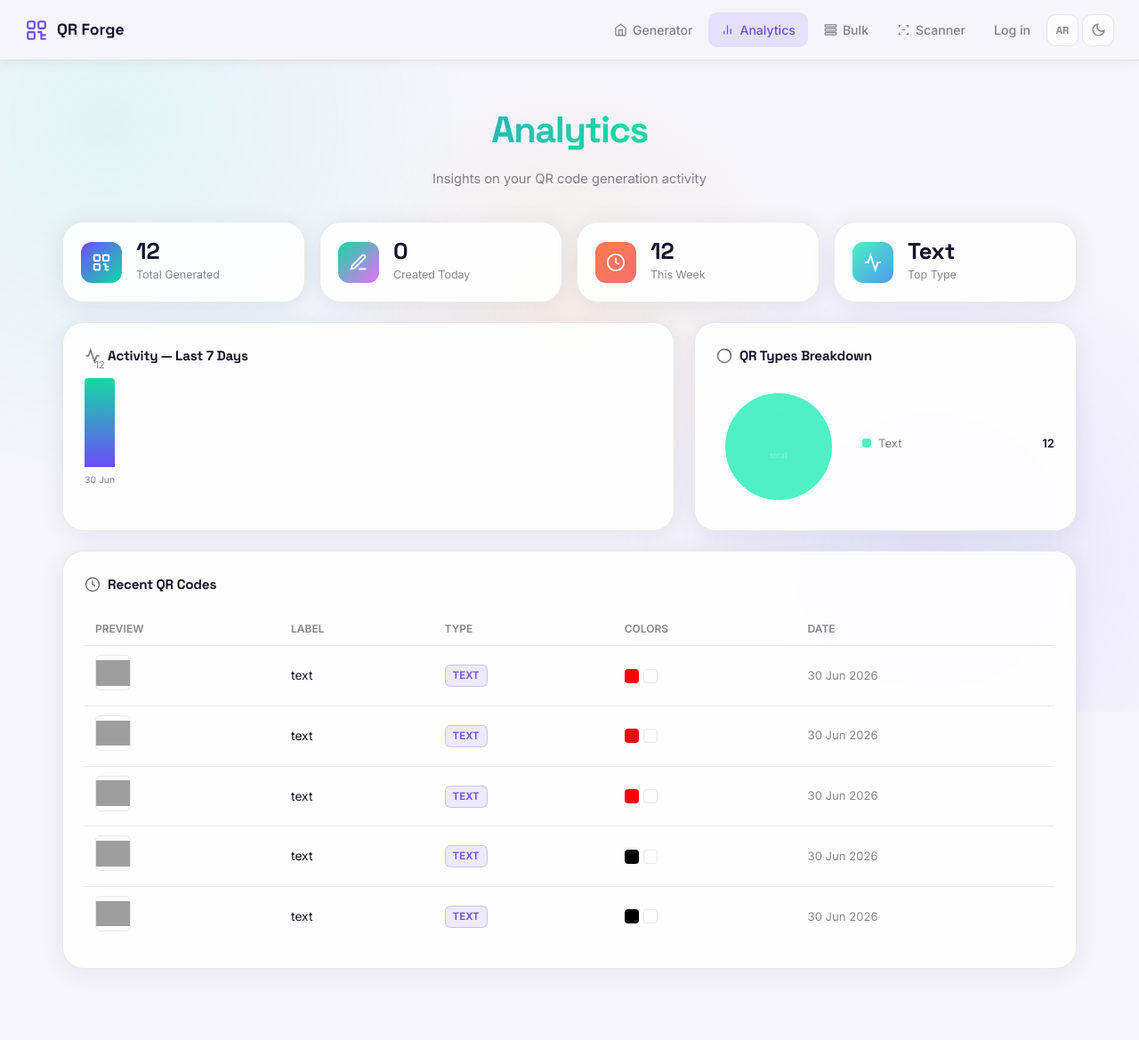
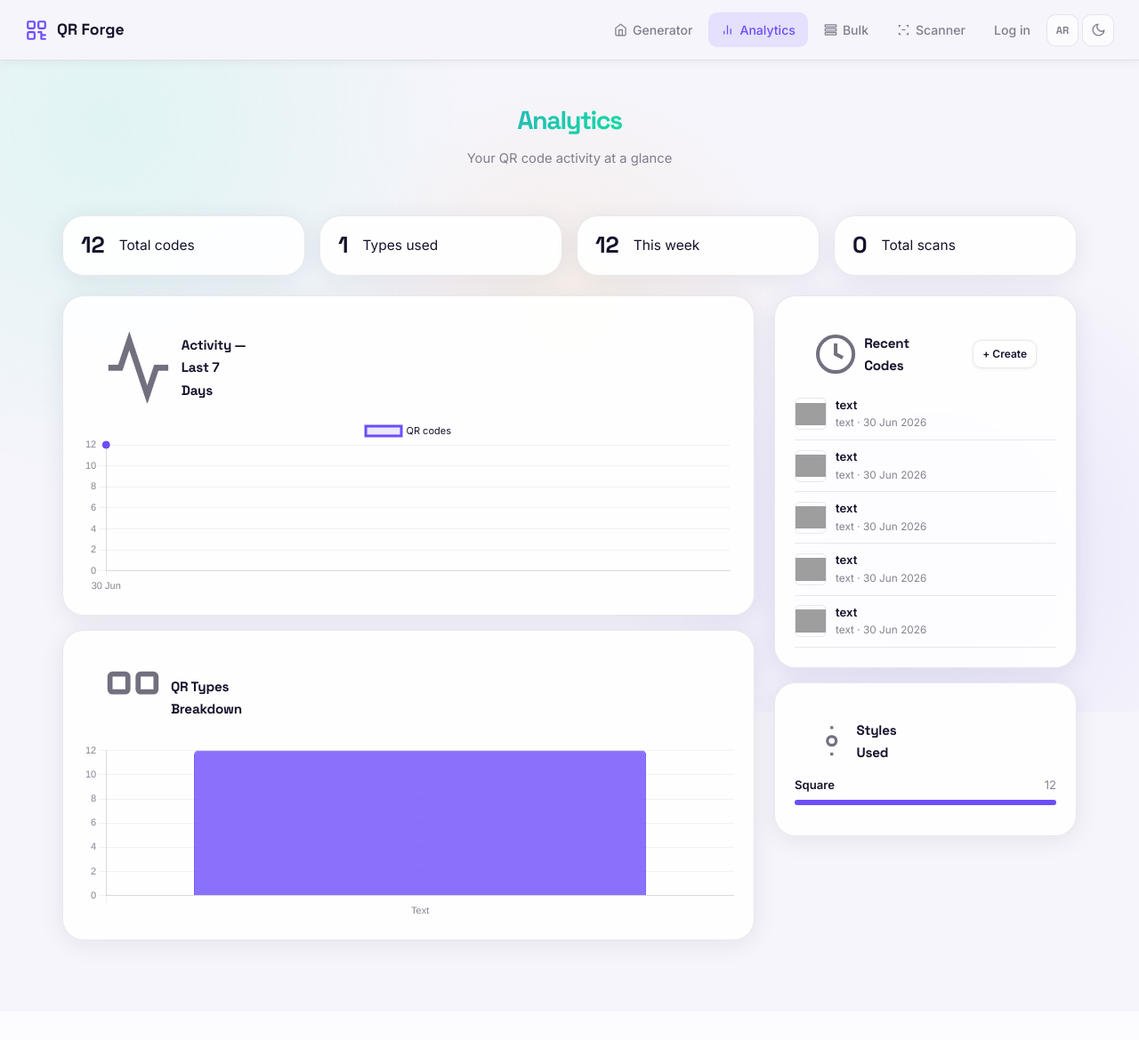
Before and after one commit to mostafamohamed521/qr_generator, a Django app: page /app/analytics/ in a window 1280 px wide. Shown: the whole page at 89% size. After the commit the page ends 1068 px from the top, so only its background shows below. Run offline with Django 4.2, Linux system fonts and the light colour scheme; data comes from the database, SQL or seed files in the repository; both versions use the stored data as it was after the commit; grey boxes are pictures that could not be loaded.

Commit message:
History/Search/Analytics

```diff
--- a/qrapp/urls.py
+++ b/qrapp/urls.py
@@ -18,4 +18,5 @@ urlpatterns = [
     path('api/analytics/',          views.analytics_data,name='analytics_data'),
     path('api/bulk/',               views.bulk_generate, name='bulk_generate'),
     path('api/export-svg/<int:pk>/',views.export_svg,    name='export_svg'),
+    path('api/export-csv/',        views.export_csv,    name='export_csv'),
 ]
--- a/qrapp/views.py
+++ b/qrapp/views.py
@@ -125,7 +125,23 @@ def generate(request):
 
 @require_GET
 def history(request):
-    qs = QRCode.objects.all()[:40]
+    qs = QRCode.objects.all()
+
+    q_str = request.GET.get('q', '').strip()
+    if q_str:
+        from django.db.models import Q
+        qs = qs.filter(Q(label__icontains=q_str) | Q(content__icontains=q_str))
+
+    qr_type = request.GET.get('type', '').strip()
+    if qr_type and qr_type != 'all':
+        qs = qs.filter(qr_type=qr_type)
+
+    page     = max(1, int(request.GET.get('page', 1)))
+    per_page = 12
+    total    = qs.count()
+    pages    = max(1, (total + per_page - 1) // per_page)
+    qs       = qs[(page - 1) * per_page: page * per_page]
+
     items = [{
         'id':         q.id,
         'qr_type':    q.qr_type,
@@ -136,8 +152,9 @@ def history(request):
         'qr_color':   q.qr_color,
         'bg_color':   q.bg_color,
         'content':    q.content,
+        'scan_count': q.scan_count,
     } for q in qs]
-    return JsonResponse({'ok': True, 'items': items})
+    return JsonResponse({'ok': True, 'items': items, 'total': total, 'page': page, 'pages': pages})
 
 
 @require_POST
@@ -197,9 +214,13 @@ def analytics_data(request):
     for r in recent:
         r['created_at'] = r['created_at'].strftime('%d %b %Y')
 
+    from django.db.models import Sum
+    total_scans = QRCode.objects.aggregate(s=Sum('scan_count'))['s'] or 0
+
     return JsonResponse({
         'ok': True,
         'total': total,
+        'total_scans': total_scans,
         'by_type': by_type,
         'by_day': by_day,
         'by_style': by_style,
@@ -255,3 +276,43 @@ def export_svg(request, pk):
     response = HttpResponse(svg_data, content_type='image/svg+xml')
     response['Content-Disposition'] = f'attachment; filename="{filename}.svg"'
     return response
+
+
+# ── Sprint 3: CSV export ───────────────────────────────────────────────────────
+import csv
+from django.http import HttpResponse
+
+@require_GET
+def export_csv(request):
+    response = HttpResponse(content_type='text/csv; charset=utf-8')
+    response['Content-Disposition'] = 'attachment; filename="qr_history.csv"'
+    response.write('\ufeff')  # BOM for Excel compatibility
+
+    writer = csv.writer(response)
+    writer.writerow(['ID', 'Type', 'Label', 'Content', 'Color', 'Background', 'Size', 'Style', 'Scan Count', 'Created At'])
+
+    qs = QRCode.objects.all()
+
+    q_str = request.GET.get('q', '').strip()
+    if q_str:
+        from django.db.models import Q
+        qs = qs.filter(Q(label__icontains=q_str) | Q(content__icontains=q_str))
+
+    qr_type = request.GET.get('type', '').strip()
+    if qr_type and qr_type != 'all':
+        qs = qs.filter(qr_type=qr_type)
+
+    for q in qs:
+        writer.writerow([
+            q.id,
+            q.get_qr_type_display(),
+            q.label,
+            q.content,
+            q.qr_color,
+            q.bg_color,
+            q.qr_size,
+            q.qr_style,
+            q.scan_count,
+            q.created_at.strftime('%Y-%m-%d %H:%M:%S'),
+        ])
+    return response
--- a/static/css/style.css
+++ b/static/css/style.css
@@ -839,3 +839,15 @@ html[dir="rtl"] .faq-q { text-align: right; }
   border-radius: 6px; font-size: .72rem; color: var(--accent);
   font-weight: 600; text-transform: uppercase;
 }
+/* ── History pagination ────────────────────────────────────────────────────── */
+.hist-pagination {
+  display: none; align-items: center; justify-content: center; gap: 12px;
+  padding: 12px 14px 4px; font-size: .82rem; color: var(--text-muted);
+}
+.hist-pagination button {
+  padding: 5px 12px; border-radius: 8px; border: 1px solid var(--border);
+  background: var(--field-bg); color: var(--text); cursor: pointer; font-weight: 600;
+  transition: all .15s;
+}
+.hist-pagination button:disabled { opacity: .35; cursor: not-allowed; }
+.hist-pagination button:not(:disabled):hover { border-color: var(--accent); color: var(--accent); }
--- a/static/js/app.js
+++ b/static/js/app.js
@@ -319,10 +319,21 @@ function shareQR() {
 }
 
 // ── History ─────────────────────────────────────────────────────────────────
+let histCurrentPage = 1;
+
+function histBuildParams() {
+  const q    = document.getElementById('hist-search')?.value.trim() || '';
+  const type = document.getElementById('hist-type-filter')?.value || 'all';
+  const params = new URLSearchParams({ page: histCurrentPage });
+  if (q)           params.set('q', q);
+  if (type !== 'all') params.set('type', type);
+  return params;
+}
+
 async function loadHistory() {
   if (!historyList) return;
   try {
-    const res  = await fetch(`${window.APP_BASE}api/history/`);
+    const res  = await fetch(`${window.APP_BASE}api/history/?${histBuildParams()}`);
     const data = await res.json();
     if (!data.ok) return;
 
@@ -332,15 +343,17 @@ async function loadHistory() {
           <rect x="3" y="3" width="7" height="7" rx="1"/><rect x="14" y="3" width="7" height="7" rx="1"/>
           <rect x="3" y="14" width="7" height="7" rx="1"/><path d="M14 14h3v3m0 4h4m-4 0v-4m4 0h-3"/>
         </svg>No QR codes yet</div>`;
+      const pag = document.getElementById('hist-pagination');
+      if (pag) pag.style.display = 'none';
       return;
     }
 
     historyList.innerHTML = data.items.map(q => `
-      <div class="history-item" onclick="loadFromHistory('${esc(q.image)}')">
+      <div class="history-item" onclick="loadFromHistory('${esc(q.image)}','${esc(q.content)}')">
         <img src="${esc(q.image)}" alt="QR">
         <div class="history-meta">
           <div class="history-label">${esc(q.label)}</div>
-          <div class="history-sub">${esc(q.type_label)} · ${esc(q.created_at)}</div>
+          <div class="history-sub">${esc(q.type_label)} · ${esc(q.created_at)}${q.scan_count ? ` · <b>${q.scan_count} scans</b>` : ''}</div>
         </div>
         <button class="history-del" onclick="event.stopPropagation();delQR(${q.id},this)" title="Delete">
           <svg viewBox="0 0 24 24" fill="none" stroke="currentColor" stroke-width="2" width="14" height="14">
@@ -349,13 +362,48 @@ async function loadHistory() {
           </svg>
         </button>
       </div>`).join('');
+
+    const pag = document.getElementById('hist-pagination');
+    const info = document.getElementById('hist-page-info');
+    const prev = document.getElementById('hist-prev');
+    const next = document.getElementById('hist-next');
+    if (pag && data.pages > 1) {
+      pag.style.display = 'flex';
+      info.textContent = `${data.page} / ${data.pages}`;
+      if (prev) prev.disabled = data.page <= 1;
+      if (next) next.disabled = data.page >= data.pages;
+    } else if (pag) {
+      pag.style.display = 'none';
+    }
   } catch { /* network err */ }
 }
 
-function loadFromHistory(src) {
+function histGoPage(delta) {
+  histCurrentPage = Math.max(1, histCurrentPage + delta);
+  loadHistory();
+}
+
+function loadFromHistory(src, content) {
   currentImage = src;
+  currentContent = content || '';
   showQR(src);
 }
+
+function exportCSV() {
+  const params = histBuildParams();
+  window.location.href = `${window.APP_BASE}api/export-csv/?${params}`;
+}
+
+let histSearchTimer = null;
+document.getElementById('hist-search')?.addEventListener('input', () => {
+  clearTimeout(histSearchTimer);
+  histCurrentPage = 1;
+  histSearchTimer = setTimeout(loadHistory, 350);
+});
+document.getElementById('hist-type-filter')?.addEventListener('change', () => {
+  histCurrentPage = 1;
+  loadHistory();
+});
 
 async function delQR(id, btn) {
   const row = btn.closest('.history-item');
--- a/templates/analytics.html
+++ b/templates/analytics.html
@@ -3,192 +3,170 @@
 {% block title %}Analytics{% endblock %}
 {% block nav_analytics %}active{% endblock %}
 
+{% block extra_head %}
+<script src="https://cdnjs.cloudflare.com/ajax/libs/Chart.js/4.4.1/chart.umd.min.js"></script>
+{% endblock %}
+
 {% block content %}
-<header class="header" style="margin-bottom:36px">
-  <h1 style="font-size:clamp(1.6rem,4vw,2.6rem)">Analytics</h1>
-  <p>Insights on your QR code generation activity</p>
-</header>
-
-<!-- Stats row -->
-<div class="stats-row" id="stats-row">
-  <div class="stat-card">
-    <div class="stat-icon" style="background:linear-gradient(135deg,var(--accent),var(--accent-2))">
-      <svg viewBox="0 0 24 24" fill="none" stroke="white" stroke-width="2"><rect x="3" y="3" width="7" height="7" rx="1"/><rect x="14" y="3" width="7" height="7" rx="1"/><rect x="3" y="14" width="7" height="7" rx="1"/><path d="M14 14h3v3m0 4h4m-4 0v-4m4 0h-3"/></svg>
-    </div>
-    <div class="stat-body">
-      <div class="stat-val" id="s-total">—</div>
-      <div class="stat-label">Total Generated</div>
-    </div>
-  </div>
-  <div class="stat-card">
-    <div class="stat-icon" style="background:linear-gradient(135deg,var(--accent-2),#e96ef7)">
-      <svg viewBox="0 0 24 24" fill="none" stroke="white" stroke-width="2"><path d="M12 20h9"/><path d="M16.5 3.5a2.121 2.121 0 0 1 3 3L7 19l-4 1 1-4L16.5 3.5z"/></svg>
-    </div>
-    <div class="stat-body">
-      <div class="stat-val" id="s-today">—</div>
-      <div class="stat-label">Created Today</div>
-    </div>
-  </div>
-  <div class="stat-card">
-    <div class="stat-icon" style="background:linear-gradient(135deg,var(--accent-3),#f76e6e)">
-      <svg viewBox="0 0 24 24" fill="none" stroke="white" stroke-width="2"><circle cx="12" cy="12" r="10"/><polyline points="12 6 12 12 16 14"/></svg>
-    </div>
-    <div class="stat-body">
-      <div class="stat-val" id="s-week">—</div>
-      <div class="stat-label">This Week</div>
-    </div>
-  </div>
-  <div class="stat-card">
-    <div class="stat-icon" style="background:linear-gradient(135deg,#4ef0c4,#4e9af0)">
-      <svg viewBox="0 0 24 24" fill="none" stroke="white" stroke-width="2"><polyline points="22 12 18 12 15 21 9 3 6 12 2 12"/></svg>
-    </div>
-    <div class="stat-body">
-      <div class="stat-val" id="s-top-type">—</div>
-      <div class="stat-label">Top Type</div>
-    </div>
-  </div>
+<div class="header">
+  <h1 style="font-family:'Space Grotesk',sans-serif;font-size:1.8rem;font-weight:800;margin-bottom:6px">Analytics</h1>
+  <p style="color:var(--text-muted)">Your QR code activity at a glance</p>
 </div>
 
-<!-- Charts row -->
-<div class="charts-grid">
-  <!-- Activity chart -->
-  <div class="card" style="padding:24px">
-    <div class="card-title" style="margin-bottom:20px">
-      <svg viewBox="0 0 24 24" fill="none" stroke="currentColor" stroke-width="2" width="18" height="18"><polyline points="22 12 18 12 15 21 9 3 6 12 2 12"/></svg>
-      Activity — Last 7 Days
+<!-- stat cards row -->
+<div class="stats-row" id="stats-row">
+  <div class="stat-card"><div class="stat-val" id="stat-total">—</div><div class="stat-lbl">Total codes</div></div>
+  <div class="stat-card"><div class="stat-val" id="stat-types">—</div><div class="stat-lbl">Types used</div></div>
+  <div class="stat-card"><div class="stat-val" id="stat-week">—</div><div class="stat-lbl">This week</div></div>
+  <div class="stat-card"><div class="stat-val" id="stat-scans">—</div><div class="stat-lbl">Total scans</div></div>
+</div>
+
+<!-- charts grid -->
+<div class="grid" style="margin-top:18px">
+  <div>
+    <div class="card" style="padding:22px">
+      <div class="card-header" style="margin-bottom:16px">
+        <span class="card-title">
+          <svg viewBox="0 0 24 24" fill="none" stroke="currentColor" stroke-width="2"><polyline points="22 12 18 12 15 21 9 3 6 12 2 12"/></svg>
+          Activity — Last 7 Days
+        </span>
+      </div>
+      <div style="position:relative;height:200px">
+        <canvas id="activity-chart"></canvas>
+      </div>
     </div>
-    <div class="chart-wrap" id="activity-chart">
-      <div class="chart-loading">Loading…</div>
+
+    <div class="card" style="padding:22px;margin-top:16px">
+      <div class="card-header" style="margin-bottom:16px">
+        <span class="card-title">
+          <svg viewBox="0 0 24 24" fill="none" stroke="currentColor" stroke-width="2"><rect x="3" y="3" width="7" height="7" rx="1"/><rect x="14" y="3" width="7" height="7" rx="1"/></svg>
+          QR Types Breakdown
+        </span>
+      </div>
+      <div style="position:relative;height:200px">
+        <canvas id="type-chart"></canvas>
+      </div>
     </div>
   </div>
 
-  <!-- Type donut -->
-  <div class="card" style="padding:24px">
-    <div class="card-title" style="margin-bottom:20px">
-      <svg viewBox="0 0 24 24" fill="none" stroke="currentColor" stroke-width="2" width="18" height="18"><circle cx="12" cy="12" r="10"/><path d="M12 2a10 10 0 0 1 10 10"/></svg>
-      QR Types Breakdown
+  <div>
+    <div class="card" style="padding:22px">
+      <div class="card-header" style="margin-bottom:14px">
+        <span class="card-title">
+          <svg viewBox="0 0 24 24" fill="none" stroke="currentColor" stroke-width="2"><circle cx="12" cy="12" r="10"/><polyline points="12 6 12 12 16 14"/></svg>
+          Recent Codes
+        </span>
+        <a href="/app/" class="act-btn" style="text-decoration:none;padding:5px 10px;font-size:.75rem">&#43; Create</a>
+      </div>
+      <div id="recent-list"></div>
     </div>
-    <div id="donut-wrap" style="display:flex;align-items:center;gap:24px;flex-wrap:wrap">
-      <canvas id="donut-canvas" width="140" height="140"></canvas>
-      <div id="donut-legend" style="flex:1;min-width:120px"></div>
+
+    <div class="card" style="padding:22px;margin-top:16px">
+      <div class="card-header" style="margin-bottom:14px">
+        <span class="card-title">
+          <svg viewBox="0 0 24 24" fill="none" stroke="currentColor" stroke-width="2"><circle cx="12" cy="12" r="3"/><path d="M12 2v2M12 20v2"/></svg>
+          Styles Used
+        </span>
+      </div>
+      <div id="style-list"></div>
     </div>
   </div>
-</div>
-
-<!-- Recent table -->
-<div class="card" style="margin-top:22px;padding:24px">
-  <div class="card-title" style="margin-bottom:20px">
-    <svg viewBox="0 0 24 24" fill="none" stroke="currentColor" stroke-width="2" width="18" height="18"><circle cx="12" cy="12" r="10"/><polyline points="12 6 12 12 16 14"/></svg>
-    Recent QR Codes
-  </div>
-  <div id="recent-table"></div>
 </div>
 {% endblock %}
 
 {% block extra_js %}
 <script>
-(async () => {
-  const res = await fetch(`${window.APP_BASE}api/analytics/`);
-  const d = await res.json();
-  if (!d.ok) return;
+async function loadAnalytics() {
+  const res  = await fetch(`${window.APP_BASE}api/analytics/`);
+  const data = await res.json();
+  if (!data.ok) return;
 
-  // Stats
-  document.getElementById('s-total').textContent = d.total;
+  // stat cards
+  document.getElementById('stat-total').textContent  = data.total || 0;
+  document.getElementById('stat-types').textContent  = data.by_type.length;
+  document.getElementById('stat-week').textContent   = data.by_day.reduce((s, d) => s + d.count, 0);
+  document.getElementById('stat-scans').textContent  = data.total_scans || 0;
 
-  const today = d.by_day.find(x => {
-    const now = new Date();
-    return x.day === now.toLocaleDateString('en-GB',{day:'2-digit',month:'short'}).replace(' ','%20');
+  // colour helpers — use CSS vars resolved from body
+  const style    = getComputedStyle(document.documentElement);
+  const accent   = style.getPropertyValue('--accent').trim();
+  const accent2  = style.getPropertyValue('--accent-2').trim();
+  const muted    = style.getPropertyValue('--text-muted').trim();
+  const chartText = style.getPropertyValue('--text').trim();
+  const gridColor = 'rgba(128,128,128,0.10)';
+
+  const baseOpts = {
+    responsive: true, maintainAspectRatio: false,
+    plugins: {
+      legend: { labels: { color: chartText, font: { family: 'Inter', size: 11 } } },
+    },
+    scales: {
+      x: { ticks: { color: muted, font: { size: 11 } }, grid: { color: gridColor } },
+      y: { ticks: { color: muted, font: { size: 11 } }, grid: { color: gridColor }, beginAtZero: true },
+    },
+  };
+
+  // Activity chart (line)
+  const days   = data.by_day.map(d => d.day);
+  const counts = data.by_day.map(d => d.count);
+  new Chart(document.getElementById('activity-chart'), {
+    type: 'line',
+    data: {
+      labels: days.length ? days : ['No data'],
+      datasets: [{
+        label: 'QR codes',
+        data: counts.length ? counts : [0],
+        borderColor: accent,
+        backgroundColor: accent + '22',
+        fill: true, tension: 0.4, pointRadius: 4, pointBackgroundColor: accent,
+      }],
+    },
+    options: { ...baseOpts },
   });
-  document.getElementById('s-today').textContent = today?.count ?? 0;
 
-  const weekTotal = d.by_day.reduce((a,b) => a + b.count, 0);
-  document.getElementById('s-week').textContent = weekTotal;
+  // Type breakdown chart (bar)
+  const typeColors = [accent, accent2, '#ff9466', '#f0c419', '#e0395c', '#8b5cf6', '#06b6d4', '#84cc16'];
+  new Chart(document.getElementById('type-chart'), {
+    type: 'bar',
+    data: {
+      labels: data.by_type.map(t => t.label),
+      datasets: [{
+        label: 'Count',
+        data: data.by_type.map(t => t.count),
+        backgroundColor: data.by_type.map((_, i) => typeColors[i % typeColors.length] + 'cc'),
+        borderColor:     data.by_type.map((_, i) => typeColors[i % typeColors.length]),
+        borderWidth: 1, borderRadius: 5,
+      }],
+    },
+    options: { ...baseOpts, plugins: { ...baseOpts.plugins, legend: { display: false } } },
+  });
 
-  const topType = d.by_type[0];
-  document.getElementById('s-top-type').textContent = topType ? topType.label : '—';
+  // Recent list
+  const recentEl = document.getElementById('recent-list');
+  recentEl.innerHTML = data.recent.map(r => `
+    <div style="display:flex;align-items:center;gap:10px;padding:8px 0;border-bottom:1px solid var(--border)">
+      <img src="${r.image_b64}" style="width:36px;height:36px;border-radius:6px;object-fit:contain;border:1px solid var(--border)">
+      <div style="flex:1;min-width:0">
+        <div style="font-weight:600;font-size:.82rem;white-space:nowrap;overflow:hidden;text-overflow:ellipsis">${r.label || r.qr_type}</div>
+        <div style="font-size:.74rem;color:var(--text-muted)">${r.qr_type} · ${r.created_at}</div>
+      </div>
+    </div>`).join('') || '<p style="color:var(--text-muted);font-size:.85rem">No codes yet</p>';
 
-  // Activity bar chart
-  const chartWrap = document.getElementById('activity-chart');
-  if (d.by_day.length === 0) {
-    chartWrap.innerHTML = '<div style="text-align:center;color:var(--text-muted);padding:40px 0">No data yet</div>';
-  } else {
-    const max = Math.max(...d.by_day.map(x => x.count), 1);
-    chartWrap.innerHTML = `
-      <div style="display:flex;align-items:flex-end;gap:8px;height:120px;padding-bottom:24px;position:relative">
-        ${d.by_day.map(x => {
-          const h = Math.max(4, Math.round((x.count / max) * 100));
-          return `<div style="flex:1;display:flex;flex-direction:column;align-items:center;gap:6px">
-            <div style="font-size:.7rem;color:var(--text-muted)">${x.count}</div>
-            <div style="width:100%;height:${h}px;background:linear-gradient(to top,var(--accent),var(--accent-2));border-radius:4px 4px 0 0;transition:height .4s"></div>
-            <div style="font-size:.65rem;color:var(--text-muted);white-space:nowrap">${x.day}</div>
-          </div>`;
-        }).join('')}
-      </div>`;
-  }
+  // Styles list
+  const styleEl = document.getElementById('style-list');
+  const total = data.total || 1;
+  styleEl.innerHTML = data.by_style.map(s => `
+    <div style="margin-bottom:12px">
+      <div style="display:flex;justify-content:space-between;font-size:.82rem;margin-bottom:5px">
+        <span style="font-weight:600;text-transform:capitalize">${s.qr_style}</span>
+        <span style="color:var(--text-muted)">${s.count}</span>
+      </div>
+      <div style="height:6px;border-radius:6px;background:var(--border)">
+        <div style="height:100%;border-radius:6px;background:var(--accent);width:${Math.round(s.count/total*100)}%;transition:width .5s ease"></div>
+      </div>
+    </div>`).join('') || '<p style="color:var(--text-muted);font-size:.85rem">No data yet</p>';
+}
 
-  // Donut chart
-  const COLORS = ['#4ef0c4','#7c6ef7','#f7c26e','#f87171','#60a5fa','#a78bfa','#34d399','#fb923c'];
-  const canvas = document.getElementById('donut-canvas');
-  const ctx = canvas.getContext('2d');
-  const total = d.by_type.reduce((a,b)=>a+b.count,0) || 1;
-  let angle = -Math.PI/2;
-  const cx=70,cy=70,R=60,r=36;
-
-  if (d.by_type.length === 0) {
-    ctx.beginPath(); ctx.arc(cx,cy,R,0,Math.PI*2);
-    ctx.strokeStyle='rgba(255,255,255,0.08)'; ctx.lineWidth=24; ctx.stroke();
-  } else {
-    d.by_type.forEach((item,i) => {
-      const sweep = (item.count/total) * Math.PI*2;
-      ctx.beginPath();
-      ctx.moveTo(cx,cy);
-      ctx.arc(cx,cy,R,angle,angle+sweep);
-      ctx.closePath();
-      ctx.fillStyle = COLORS[i % COLORS.length];
-      ctx.fill();
-      angle += sweep;
-    });
-    // cut hole
-    ctx.beginPath(); ctx.arc(cx,cy,r,0,Math.PI*2);
-    ctx.fillStyle = 'var(--bg)'; ctx.fill();
-    // total label
-    ctx.fillStyle='var(--text)'; ctx.font='bold 18px DM Sans'; ctx.textAlign='center'; ctx.textBaseline='middle';
-    ctx.fillText(total,cx,cy-6);
-    ctx.fillStyle='rgba(232,240,255,0.4)'; ctx.font='11px DM Sans';
-    ctx.fillText('total',cx,cy+10);
-  }
-
-  // Legend
-  const legend = document.getElementById('donut-legend');
-  legend.innerHTML = d.by_type.map((item,i) => `
-    <div style="display:flex;align-items:center;gap:8px;margin-bottom:8px">
-      <div style="width:10px;height:10px;border-radius:3px;background:${COLORS[i%COLORS.length]};flex-shrink:0"></div>
-      <span style="font-size:.82rem;color:var(--text-muted)">${item.label}</span>
-      <span style="font-size:.82rem;color:var(--text);margin-left:auto;font-weight:600">${item.count}</span>
-    </div>`).join('');
-
-  // Recent table
-  const table = document.getElementById('recent-table');
-  if (d.recent.length === 0) {
-    table.innerHTML = '<div style="text-align:center;color:var(--text-muted);padding:32px">No QR codes yet</div>';
-  } else {
-    table.innerHTML = `<table class="a-table">
-      <thead><tr><th>Preview</th><th>Label</th><th>Type</th><th>Colors</th><th>Date</th></tr></thead>
-      <tbody>${d.recent.map(r=>`
-        <tr>
-          <td><img src="${r.image_b64}" style="width:40px;height:40px;border-radius:6px;object-fit:contain;border:1px solid var(--border)"></td>
-          <td style="max-width:180px;overflow:hidden;text-overflow:ellipsis;white-space:nowrap">${r.label || r.qr_type}</td>
-          <td><span class="type-badge">${r.qr_type}</span></td>
-          <td>
-            <div style="display:flex;gap:5px;align-items:center">
-              <div style="width:16px;height:16px;border-radius:4px;background:${r.qr_color};border:1px solid var(--border)"></div>
-              <div style="width:16px;height:16px;border-radius:4px;background:${r.bg_color};border:1px solid var(--border)"></div>
-            </div>
-          </td>
-          <td style="color:var(--text-muted);font-size:.82rem">${r.created_at}</td>
-        </tr>`).join('')}
-      </tbody></table>`;
-  }
-})();
+loadAnalytics();
 </script>
 {% endblock %}
```
Also changed, not shown: templates/index.html (+29 -1 lines), UI/analytics 2.png (added), db.sqlite3.
